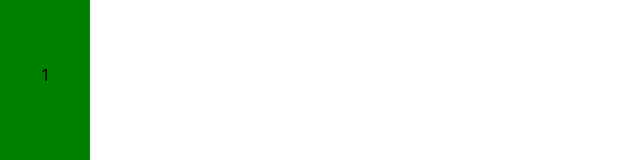
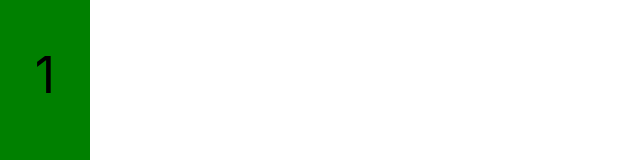
Before and after one commit to jackalot/o-memory-game, a React (Create React App) app: page / in a window 1280 px wide. Shown: the top 160 px of the page, without its empty margins (0-640 px from the left). Built offline with nearby package versions, Linux system fonts and the light colour scheme; the HTML template or start-up script is replaced by a standard one.

Commit message:
added styling for p elements and each p element will be the font-size of 50 px

```diff
--- a/src/MemoryCard.css
+++ b/src/MemoryCard.css
@@ -12,3 +12,6 @@
     flex-direction: row;
     justify-content: center;
 }
+p {
+    font-size: 50px;
+}
```
